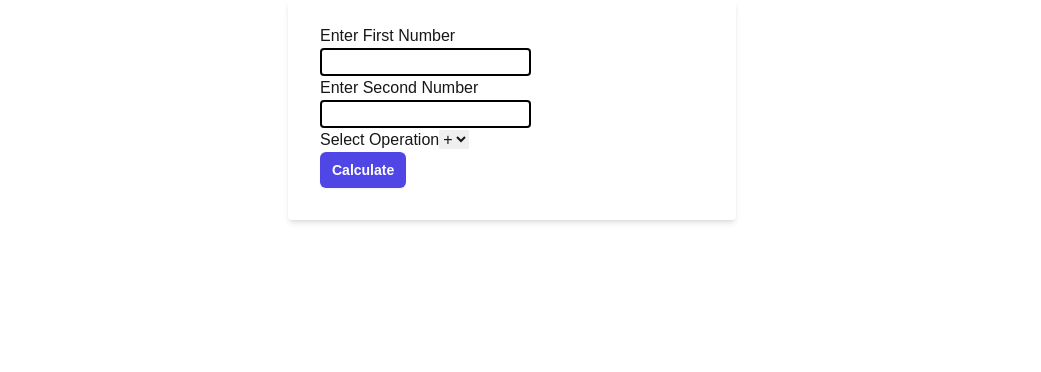
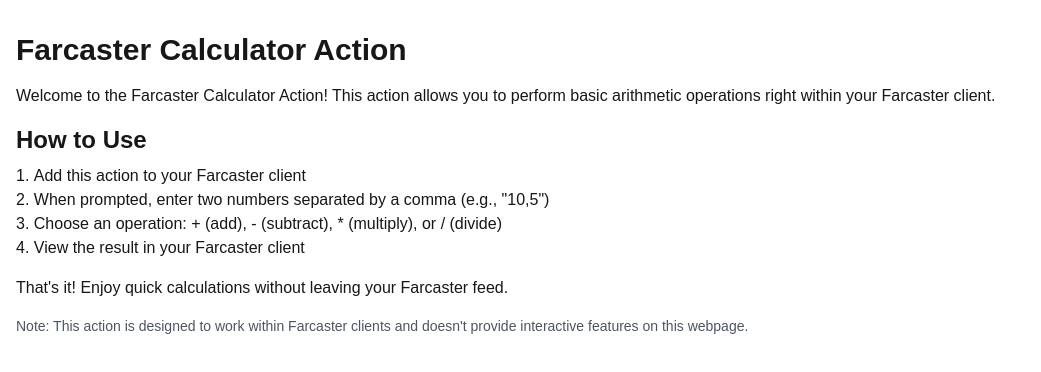
Before and after one commit to projectbuidlonbase/farcaster-calculator, a Next.js app: page / in a window 1280 px wide. Shown: the top 372 px of the page, without its empty margins (0-1041 px from the left). Built offline with nearby package versions, Linux system fonts and the light colour scheme.

Commit message:
files reset

```diff
--- a/src/app/api/calculate/route.ts
+++ b/src/app/api/calculate/route.ts
@@ -1,18 +1,40 @@
 import { NextRequest, NextResponse } from 'next/server';
+import { getFrameHtmlResponse } from '@/app/utils/frameUtils';
 
 export async function POST(req: NextRequest) {
   const body = await req.json();
-  const { num1, num2, operation } = body;
 
-  let result: number | string;
+  // TODO: Implement proper signature validation
+  // For now, we'll assume the request is valid
 
-  switch (operation) {
-    case 'add': result = num1 + num2; break;
-    case 'subtract': result = num1 - num2; break;
-    case 'multiply': result = num1 * num2; break;
-    case 'divide': result = num2 !== 0 ? num1 / num2 : 'Cannot divide by zero'; break;
-    default: result = 'Invalid operation';
+  const { buttonIndex, inputText } = body;
+
+  let result = '';
+  let operation = '';
+
+  if (buttonIndex === 1) operation = '+';
+  else if (buttonIndex === 2) operation = '-';
+  else if (buttonIndex === 3) operation = '*';
+  else if (buttonIndex === 4) operation = '/';
+
+  if (operation && inputText) {
+    const [num1, num2] = inputText.split(',').map(Number);
+    if (!isNaN(num1) && !isNaN(num2)) {
+      switch (operation) {
+        case '+': result = `${num1 + num2}`; break;
+        case '-': result = `${num1 - num2}`; break;
+        case '*': result = `${num1 * num2}`; break;
+        case '/': result = num2 !== 0 ? `${num1 / num2}` : 'Error: Division by zero'; break;
+      }
+    } else {
+      result = 'Error: Invalid input';
+    }
   }
 
-  return NextResponse.json({ result });
+  const html = getFrameHtmlResponse(result);
+
+  return new NextResponse(html, {
+    status: 200,
+    headers: { 'Content-Type': 'text/html' },
+  });
 }
--- a/src/app/api/metadata/route.ts
+++ b/src/app/api/metadata/route.ts
@@ -2,9 +2,12 @@ import { NextResponse } from 'next/server';
 
 export async function GET() {
   return NextResponse.json({
-    schema: "1.0",
-    fc: { frame: "vNext" },
-    title: "Farcaster Calculator",
-    description: "Perform basic operations: +, -, *, /",
+    name: "Farcaster Calculator",
+    icon: "calculator",
+    description: "Perform basic calculations on Farcaster",
+    action: {
+      type: "post",
+      postUrl: "https://farcaster-calculator.vercel.app/api/calculate" // Replace with your own domain name
+    }
   });
 }
--- a/src/app/page.tsx
+++ b/src/app/page.tsx
@@ -1,54 +1,26 @@
-"use client"
-import { useState } from 'react';
+import React from 'react';
 
 export default function Home() {
-  const [num1, setNum1] = useState<number>(0);
-  const [num2, setNum2] = useState<number>(0);
-  const [operation, setOperation] = useState<'add' | 'subtract' | 'multiply' | 'divide'>('add');
-  const [result, setResult] = useState<number | null>(null);
-
-  const calculate = async () => {
-    const res = await fetch('/api/calculate', {
-      method: 'POST',
-      headers: { 'Content-Type': 'application/json' },
-      body: JSON.stringify({ num1, num2, operation }),
-    });
-
-    const data: { result: number } = await res.json();
-    setResult(data.result);
-  };
-
   return (
-    <div>
-      <div className="mb-32 grid text-center lg:max-w-5xl lg:w-full lg:mb-0 lg:grid-cols-4 lg:text-left">
-      <div className="col-span-4 flex justify-center">
-      <form className="bg-white shadow-md rounded px-8 pt-6 pb-8 mb-4 w-full max-w-md">
-      <div className="row">
-<label>Enter First Number</label>
-<div className="">
-<input type="number" className="border-2 border-black rounded" onChange={e => setNum1(Number(e.target.value))} />
-</div>
-</div>
-<div className="row">
-<label>Enter Second Number</label>
-<div className="">
-<input type="number" className="border-2 border-black rounded" onChange={e => setNum2(Number(e.target.value))} />
-</div>
-</div>
-<div className="row">
-<label>Select Operation</label>
-<select onChange={e => setOperation(e.target.value as 'add' | 'subtract' | 'multiply' | 'divide')}>
-        <option value="add">+</option>
-        <option value="subtract">-</option>
-        <option value="multiply">*</option>
-        <option value="divide">/</option>
-      </select>
-</div>
-      <button className="rounded-md bg-indigo-600 px-3 py-2 text-sm font-semibold text-white shadow-sm hover:bg-indigo-500 focus-visible:outline focus-visible:outline-2 focus-visible:outline-offset-2 focus-visible:outline-indigo-600" onClick={calculate}>Calculate</button>
-      {result !== null && <div>Result: {result}</div>}
-    </form>
-    </div>
-    </div>
+    <div className="container mx-auto px-4 py-8">
+      <h1 className="text-3xl font-bold mb-4">Farcaster Calculator Action</h1>
+      <p className="mb-4">
+        Welcome to the Farcaster Calculator Action! This action allows you to perform basic arithmetic operations right within your Farcaster client.
+      </p>
+      <h2 className="text-2xl font-semibold mb-2">How to Use</h2>
+      <ol className="list-decimal list-inside mb-4">
+        <li>Add this action to your Farcaster client</li>
+        <li>When prompted, enter two numbers separated by a comma (e.g., "10,5")</li>
+        <li>Choose an operation: + (add), - (subtract), * (multiply), or / (divide)</li>
+        <li>View the result in your Farcaster client</li>
+      </ol>
+      <p className="mb-4">
+        That's it! Enjoy quick calculations without leaving your Farcaster feed.
+      </p>
+      <p className="text-sm text-gray-600">
+        Note: This action is designed to work within Farcaster clients and doesn't provide
+        interactive features on this webpage.
+      </p>
     </div>
   );
 }
--- /dev/null
+++ b/src/app/utils/frameUtils.ts
@@ -0,0 +1,21 @@
+export function getFrameHtmlResponse(result: string): string {
+    return `
+      <!DOCTYPE html>
+      <html>
+        <head>
+          <meta property="fc:frame" content="vNext" />
+          <meta property="fc:frame:image" content="https://https://farcaster-calculator.vercel.app/calculator.png" />
+          <meta property="fc:frame:button:1" content="+" />
+          <meta property="fc:frame:button:2" content="-" />
+          <meta property="fc:frame:button:3" content="*" />
+          <meta property="fc:frame:button:4" content="/" />
+          <meta property="fc:frame:input:text" content="Enter two numbers separated by a comma (e.g., 10,5)" />
+        </head>
+        <body>
+          <h1>Farcaster Calculator</h1>
+          <p>Result: ${result}</p>
+          <p>Enter two numbers separated by a comma, then choose an operation.</p>
+        </body>
+      </html>
+    `;
+  }
```
Also changed, not shown: public/calculator.png (added).
